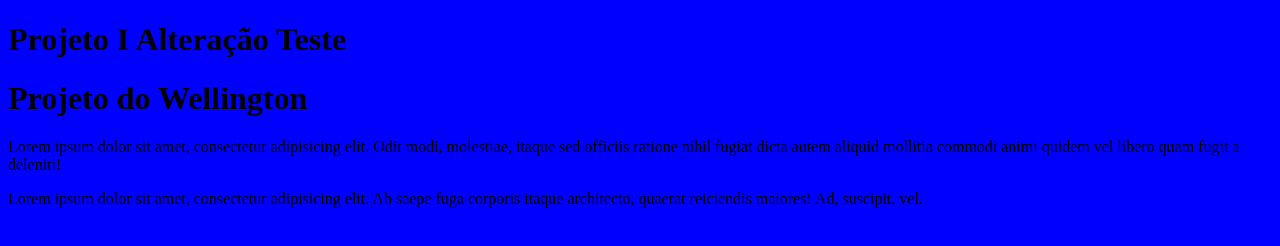
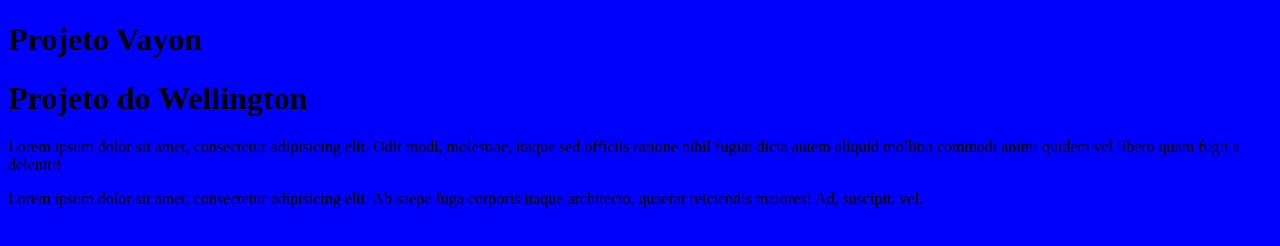
Before and after one commit to wsttavares/teste, a plain HTML site: page index.html in a window 1280 px wide. Drawn offline with Linux system fonts and the light colour scheme.

Commit message:
Alteracao h1

```diff
--- a/index.html
+++ b/index.html
@@ -11,7 +11,7 @@
 
 	<main>
 
-        <h1>Projeto I Alteração Teste </h1>
+        <h1>Projeto Vayon </h1>
 
 	</main>
 	<h1>Projeto do Wellington</h1>
```
